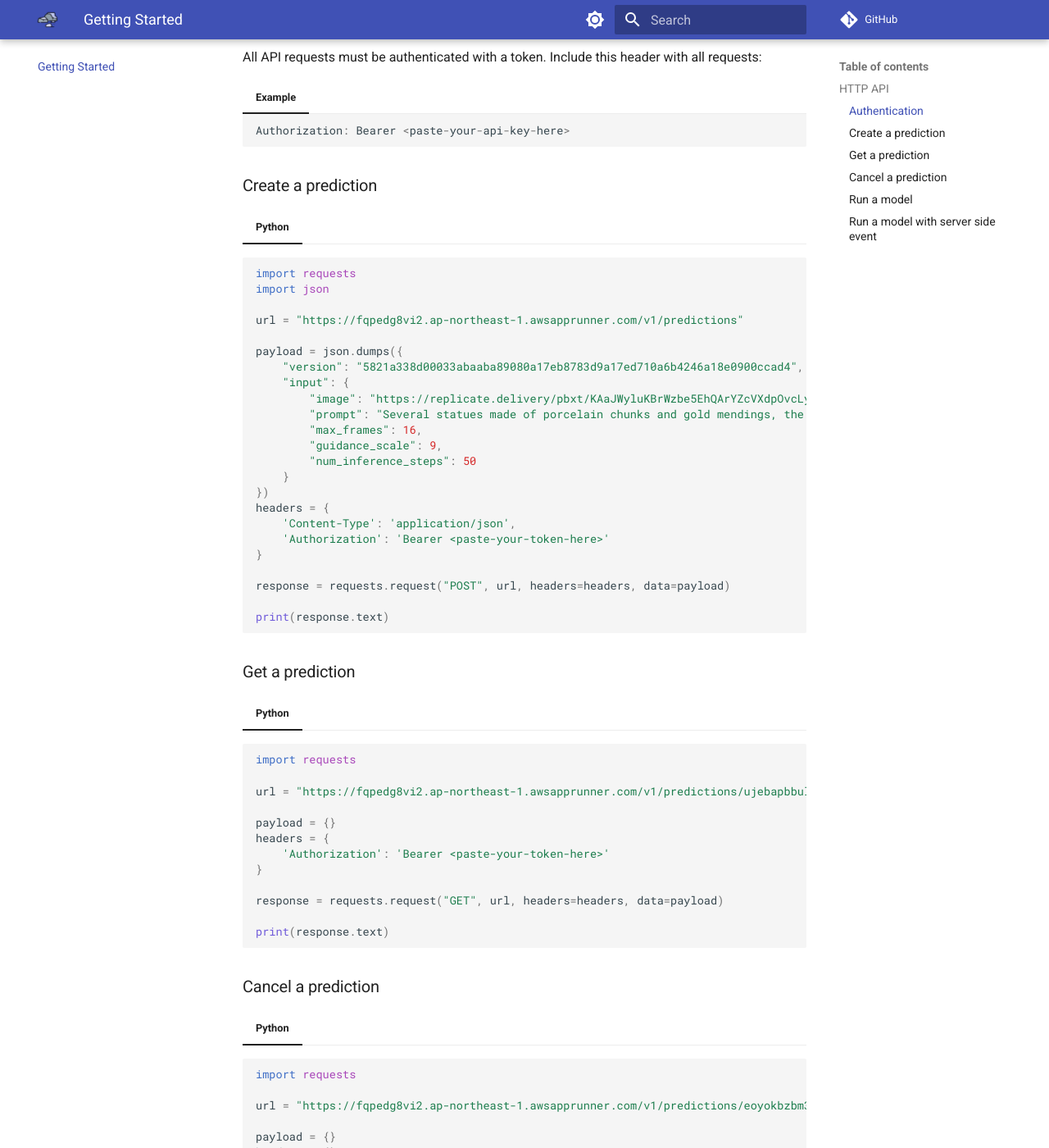
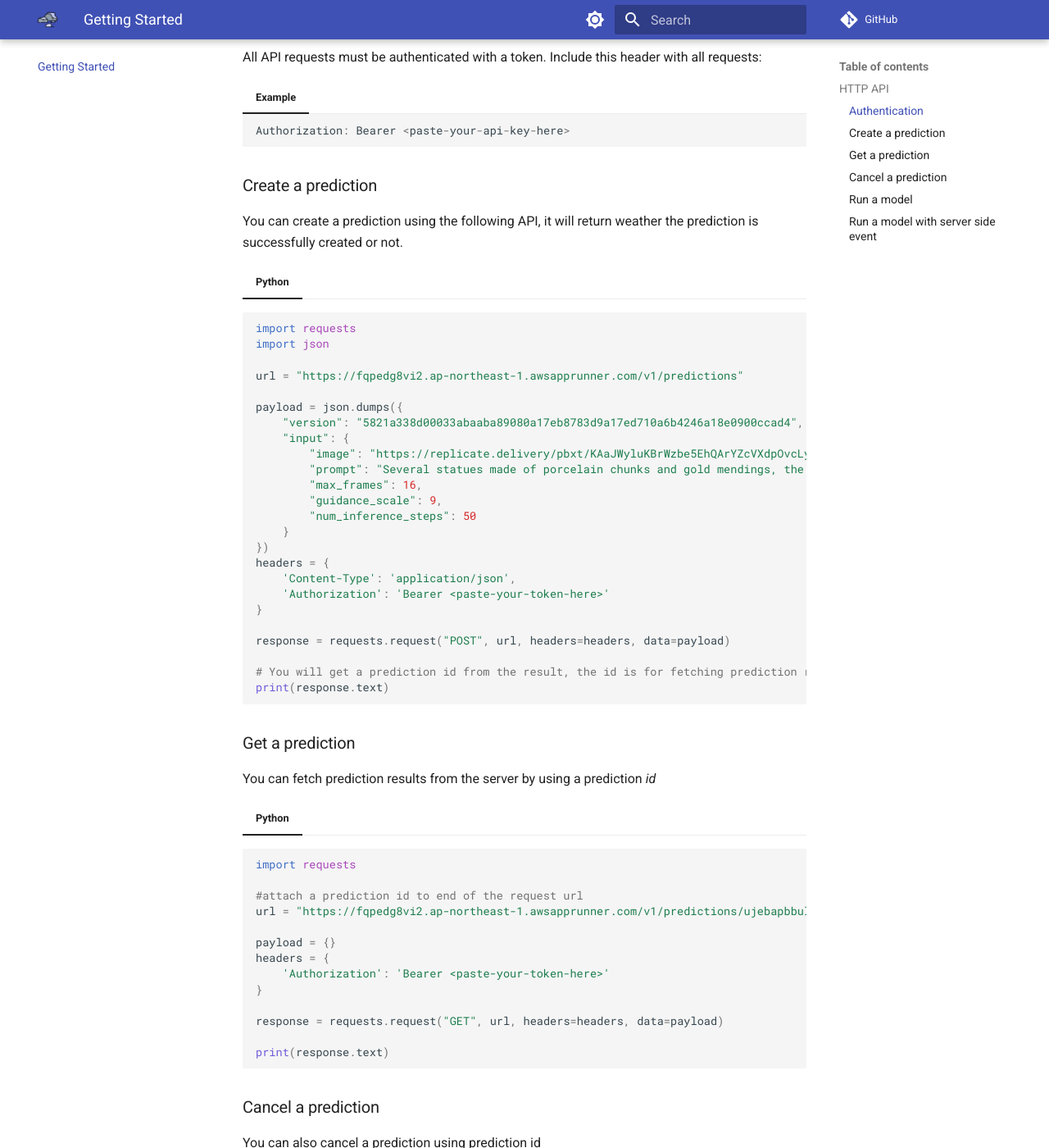
Before and after one commit to incomingflyingbrick/rock, an MkDocs documentation site: the page built from docs/get_start.md, in a window 1280 px wide and 1400 px high, scrolled down 333 px. Shown: the whole window at 82% size. Built offline with MkDocs 1.6.1 and Material for MkDocs 9.7.7, drawn with Linux system fonts in a browser that asks for light colours; comment, search, counter and statistics services are not loaded; some of the changed text lies outside the part shown.

Commit message:
fix item

````diff
--- a/docs/get_start.md
+++ b/docs/get_start.md
@@ -12,6 +12,7 @@ All API requests must be authenticated with a token. Include this header with al
 
 ### Create a prediction
 
+You can create a prediction using the following API, it will return weather the prediction is successfully created or not.
 
 === "Python"
 ```python
@@ -37,17 +38,19 @@ headers = {
 
 response = requests.request("POST", url, headers=headers, data=payload)
 
+# You will get a prediction id from the result, the id is for fetching prediction results.
 print(response.text)
 
 ```
 
 ### Get a prediction
-
+You can fetch prediction results from the server by using a prediction *id*
 
 === "Python"
 ```python
 import requests
 
+#attach a prediction id to end of the request url
 url = "https://fqpedg8vi2.ap-northeast-1.awsapprunner.com/v1/predictions/ujebapbbulzpx25442efjv4qba"
 
 payload = {}
@@ -62,6 +65,8 @@ print(response.text)
 ```
 
 ### Cancel a prediction
+
+You can also cancel a prediction using prediction id
 
 === "Python"
 ```python
@@ -79,6 +84,8 @@ print(response.text)
 ```
 
 ### Run a model
+
+You can do inference on a model using this API, will be directly return the results
 
 === "Python"
 ```python
@@ -113,6 +120,8 @@ print(response.text)
 
 ### Run a model with server side event
 
+If you can using a language model like *llama-2-7b-chat*, you can use this API to get the result using server side event
+
 === "Python"
 ```python
 import requests
````
